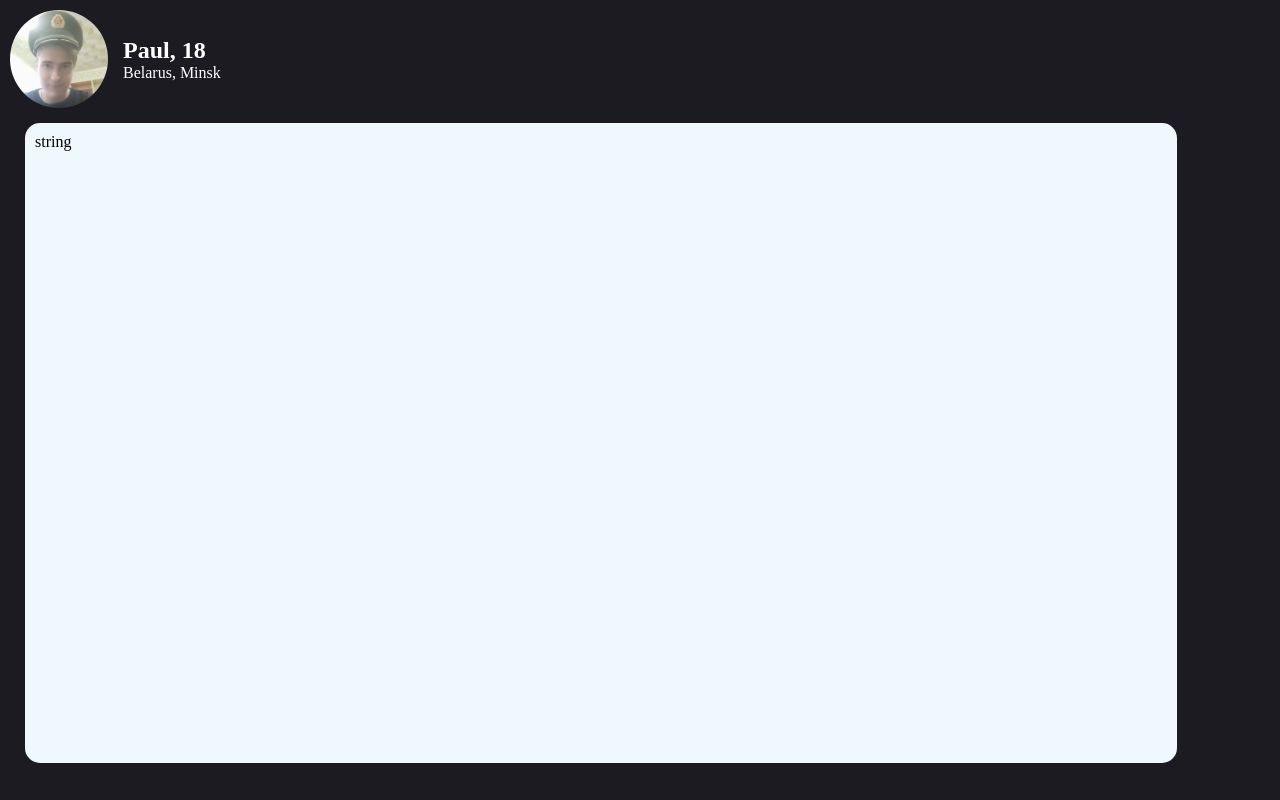
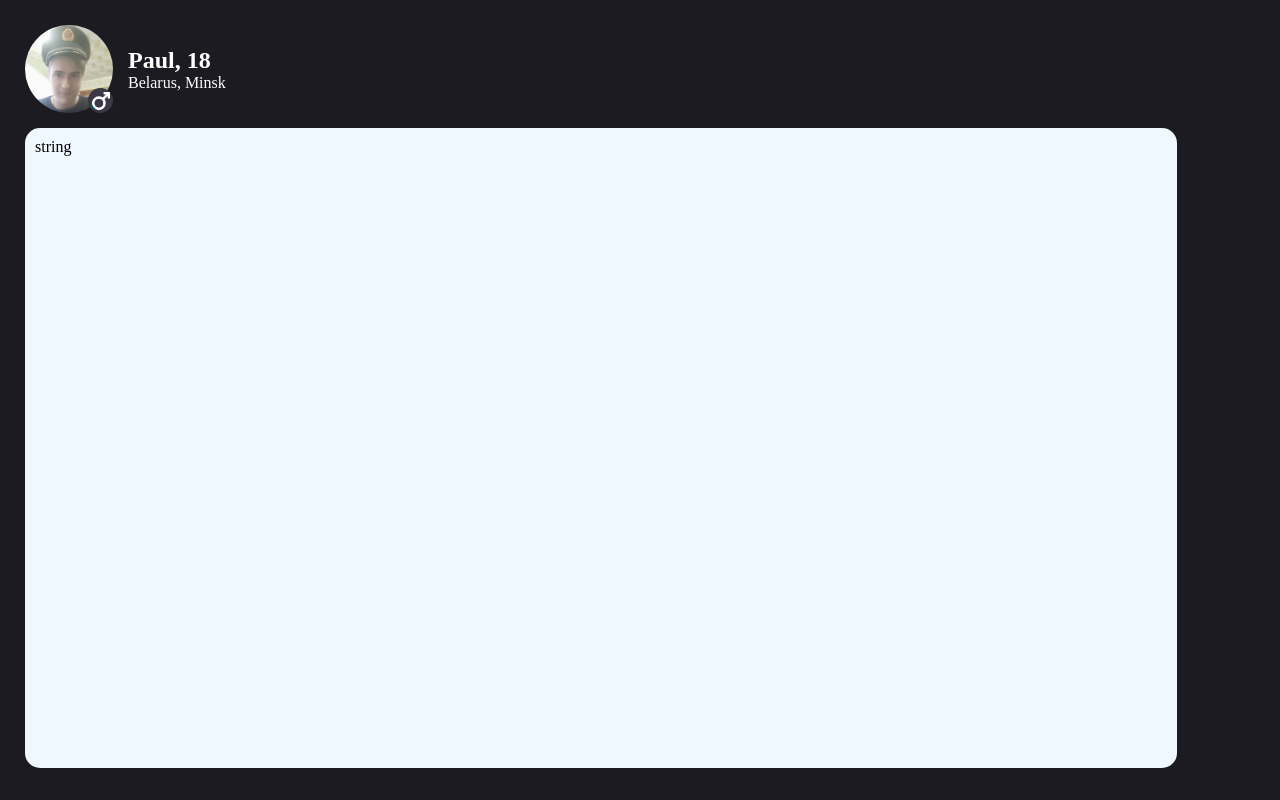
Before and after one commit to beseir/date-app-client, a React (Vite) app: page / in a window 1280 px wide. Built offline with nearby package versions, Linux system fonts and the light colour scheme.

Commit message:
sex icon

```diff
--- a/src/components/Match.tsx
+++ b/src/components/Match.tsx
@@ -7,11 +7,8 @@ import React from "react";
 
 export const Match = () => {
 
-
-    const settings = {
+    const sliderSettings = {
         easing:"ease",
-        verticalSwiping: true,
-        //fade:"true",
         arrows: false,
         infinite: false,
         speed: 300,
@@ -36,14 +33,15 @@ export const Match = () => {
         return{
             profileImageURL: getRandomImage(),
             description: "string",
-            username: "Paul, 18",
-            bgColor: "#1c1b22",
+            username: "Paul",
+            age: 18,
+            location: {country:"Belarus", city:"Minsk"},
         }
 
     }
-    //  {Array.from(leng, (_, index:number) =>  <Profile key = {index} bgColor={"#3d0a42"}/>)}
+
     return (
-        <Slider {...settings} className={"match-slider"}>
+        <Slider {...sliderSettings} className={"match-slider"}>
             {Array.from({ length: 40 }).map((_, index) => (
                 <React.Fragment key={index}>{<Profile data={props()}/>}</React.Fragment>
             ))}
--- a/src/components/Profile.tsx
+++ b/src/components/Profile.tsx
@@ -1,23 +1,34 @@
 import "../styles/Profile.css"
 import React from "react";
 
+type userLocation = {
+    country: string,
+    city: string
+}
 interface UserProfile {
     data:{
         profileImageURL: string,
         description: string,
         username: string,
-        bgColor: string;
+        age: number,
+        location: userLocation;
     }
 
 }
-export const Profile: React.FC<UserProfile> =  ({data:{username, bgColor, profileImageURL, description}}) => {
+export const Profile: React.FC<UserProfile> =  ({data:{username, location, age, profileImageURL, description}}) => {
     return (
-        <div className={"profile"} style={{backgroundColor:bgColor}} >
+        <div className={"profile"} >
             <div className={"profile-header"}>
-                <img src={profileImageURL} alt={"profile picture"} className={"profile-image"}/>
+                <div style={{position:"relative"}}>
+                    <div className={"sex"}>
+                        <img src={"./assets/malese.png"} alt={"male"}/>
+                    </div>
+                    <img src={profileImageURL} alt={"profile picture"} className={"profile-image"}/>
+                </div>
+
                 <div className={"user-info"}>
-                    <h2 className={"username-text"}>{username}</h2>
-                    <p>Belarus, Minsk</p>
+                    <h2 className={"username-text"}>{username}, {age}</h2>
+                    <p>{location.country}, {location.city}</p>
                 </div>
 
             </div>
--- a/src/styles/Profile.css
+++ b/src/styles/Profile.css
@@ -2,11 +2,11 @@
     padding: 10px;
     width: 100%;
     min-height: 100vh;
-    background-color: deepskyblue;
+    background-color: #1c1b22;
 }
 .profile-image{
-    width: 98px;
-    height: 98px;
+    width: 88px;
+    height: 88px;
     border-radius: 100%;
     object-fit: cover;
 }
@@ -22,6 +22,7 @@
     text-align: center;
 }
 .profile-header{
+    margin: 15px;
     display: flex;
     color:white;
 }
@@ -33,3 +34,24 @@
     border-radius: 15px;
     padding: 10px;
 }
+.sex{
+    display: flex;
+    align-content: center;
+    justify-content: center;
+    justify-items: center;
+    align-items: center;
+    position: absolute;
+
+    background-color: #3b3948;
+    padding: 5px;
+    width: 25px;
+    height: 25px;
+    border-radius: 50%;
+    bottom: 0;
+    right: 0;
+}
+.sex > img{
+    filter: brightness(9000%);
+    width: 18px;
+    height: 18px;
+}
```
Also changed, not shown: public/assets/male.png (added), public/assets/malese.png (added).
